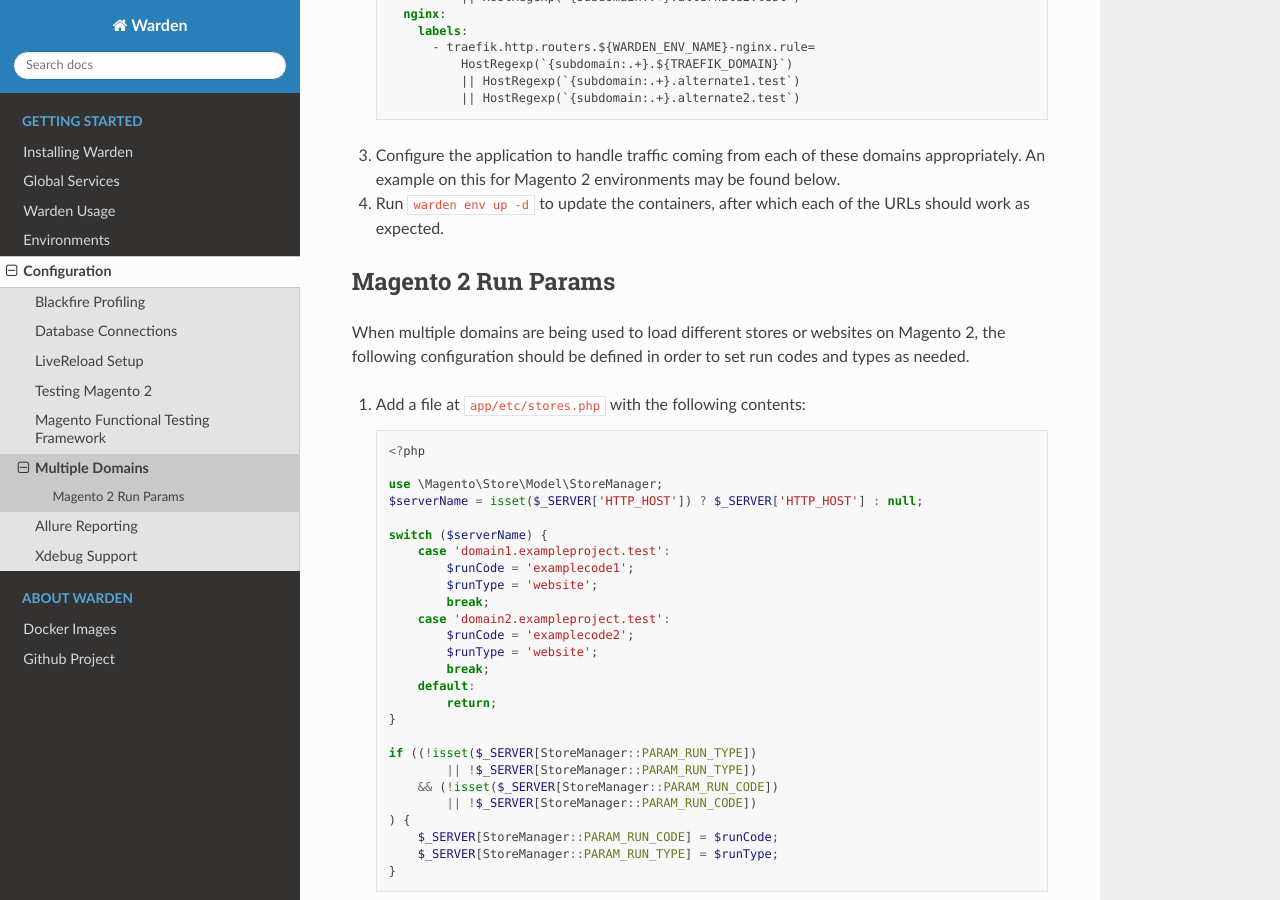
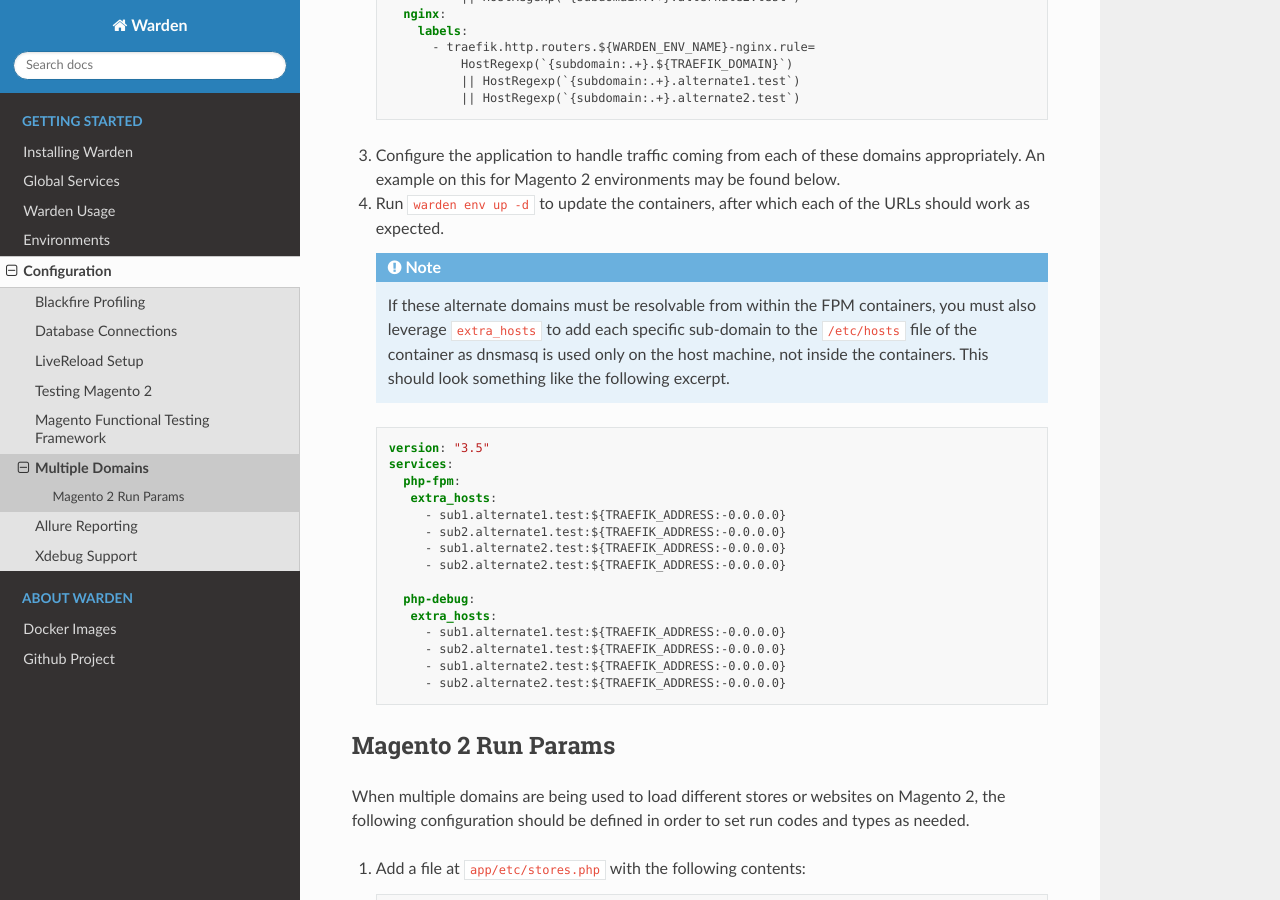
Before and after one commit to wardenenv/warden, a Sphinx documentation site: the page built from docs/configuration/multipledomains.md, in a window 1280 px wide and 900 px high, scrolled down 677 px. Built offline with Sphinx 7.4.7 and the Read the Docs theme 2.0.0, drawn with Linux system fonts in a browser that asks for light colours.

Commit message:
Added documentation to multiple domains page regarding use of extra_hosts
resolves #72

````diff
--- a/docs/configuration/multipledomains.md
+++ b/docs/configuration/multipledomains.md
@@ -31,6 +31,29 @@ Multiple top-level domains may also be setup by following the instructions below
 3. Configure the application to handle traffic coming from each of these domains appropriately. An example on this for Magento 2 environments may be found below.
 
 4. Run `warden env up -d` to update the containers, after which each of the URLs should work as expected.
+
+    ``` note::
+        If these alternate domains must be resolvable from within the FPM containers, you must also leverage ``extra_hosts`` to add each specific sub-domain to the ``/etc/hosts`` file of the container as dnsmasq is used only on the host machine, not inside the containers. This should look something like the following excerpt.
+
+    ```
+
+    ```yaml
+    version: "3.5"
+    services:
+      php-fpm:
+       extra_hosts:
+         - sub1.alternate1.test:${TRAEFIK_ADDRESS:-0.0.0.0}
+         - sub2.alternate1.test:${TRAEFIK_ADDRESS:-0.0.0.0}
+         - sub1.alternate2.test:${TRAEFIK_ADDRESS:-0.0.0.0}
+         - sub2.alternate2.test:${TRAEFIK_ADDRESS:-0.0.0.0}
+
+      php-debug:
+       extra_hosts:
+         - sub1.alternate1.test:${TRAEFIK_ADDRESS:-0.0.0.0}
+         - sub2.alternate1.test:${TRAEFIK_ADDRESS:-0.0.0.0}
+         - sub1.alternate2.test:${TRAEFIK_ADDRESS:-0.0.0.0}
+         - sub2.alternate2.test:${TRAEFIK_ADDRESS:-0.0.0.0}
+    ```
 
 ### Magento 2 Run Params
 
````
